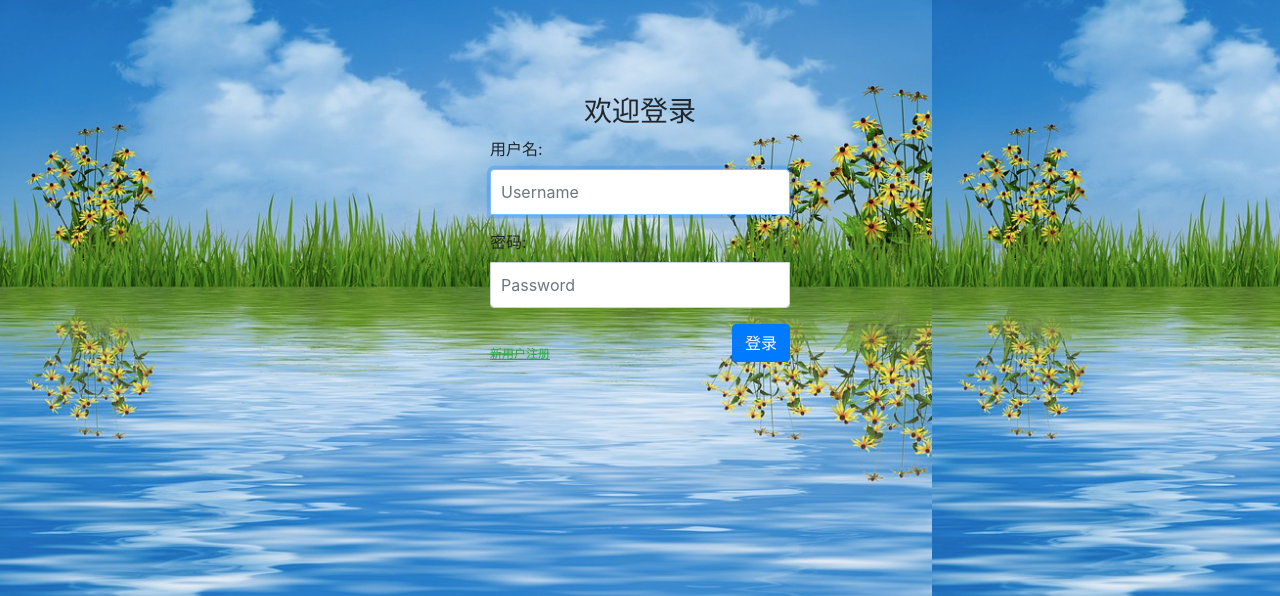
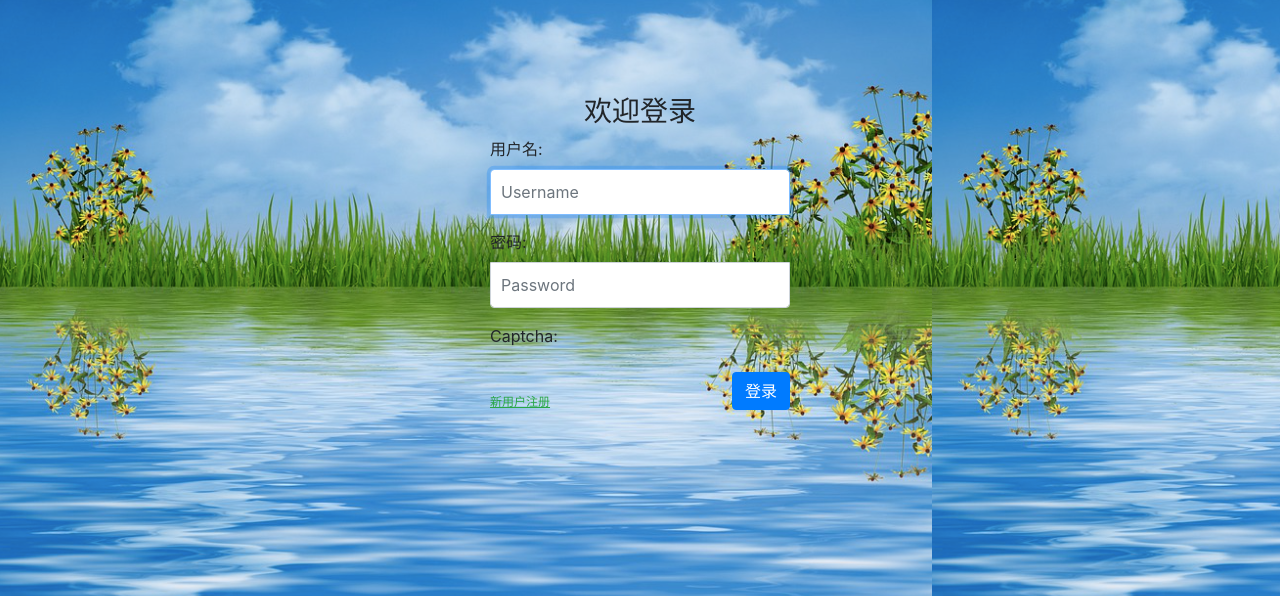
Before and after one commit to montaignewang/weibo, a Django app: page /login/ in a window 1280 px wide. Shown: the top 596 px of the page. Run offline with Django 3.2, Linux system fonts and the light colour scheme; some libraries are stand-ins or nearby versions.

Commit message:
增加图片验证码

```diff
--- a/login/forms.py
+++ b/login/forms.py
@@ -1,5 +1,7 @@
 from django import forms
+from captcha.fields import CaptchaField
 
 class UserForm(forms.Form):
     username = forms.CharField(label='用户名', max_length=128, widget=forms.TextInput(attrs={'class': 'form-control', 'placeholder': "Username",'autofocus': ''}))
     password = forms.CharField(label='密码',max_length=256, widget=forms.PasswordInput(attrs={'class': 'form-control','placeholder': "Password"}))
+    captcha = CaptchaField(label='验证码')
--- a/templates/login/login.html
+++ b/templates/login/login.html
@@ -15,9 +15,12 @@
     <div class="container">
         <div class="col">
               <form class="form-login" action="/login/" method="post">
-                  {% if message %}
+                  {% if login_form.captcha.errors %}
+                    <div class="alert alert-warning">{{ login_form.captcha.errors }}</div>
+                  {% elif message %}
                     <div class="alert alert-warning">{{ message }}</div>
                   {% endif %}
+
                   {% csrf_token %}
                   <h3 class="text-center">欢迎登录</h3>
 
@@ -28,6 +31,10 @@
                   <div class="form-group">
                     {{ login_form.password.label_tag }}
                     {{ login_form.password }}
+                  </div>
+                  <div class="form-group">
+                      {{ login_form.captcha.label_tag }}
+                      {{ login_form.captcha }}
                   </div>
 
                 <div>
--- a/weibo/settings.py
+++ b/weibo/settings.py
@@ -41,6 +41,7 @@
     'django.contrib.messages',
     'django.contrib.staticfiles',
     'login',
+    'captcha',
 ]
 
 MIDDLEWARE = [
--- a/weibo/urls.py
+++ b/weibo/urls.py
@@ -14,7 +14,6 @@
     2. Add a URL to urlpatterns:  path('blog/', include('blog.urls'))
 """
 from django.contrib import admin
-from django.contrib.auth import views as auth_views
 from django.urls import path,include
 from login import views
 
@@ -24,7 +23,7 @@
     path('login/', views.login,name='login'),
     path('register/', views.register),
     path('logout/', views.logout),
-
+    path('captcha/', include('captcha.urls'))
 
 
 ]
```
